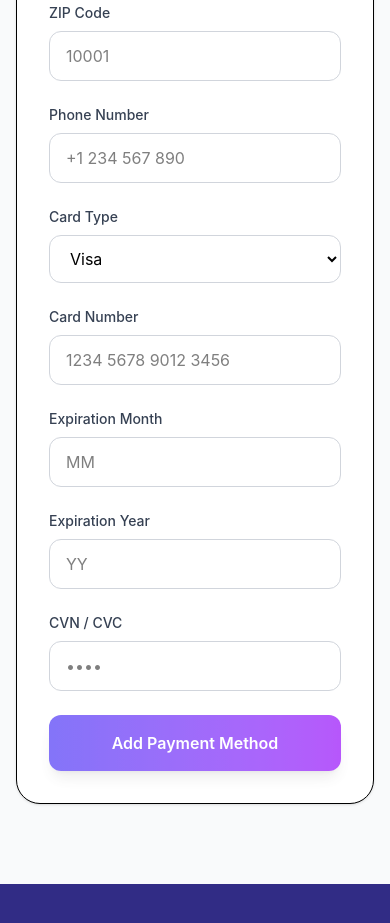
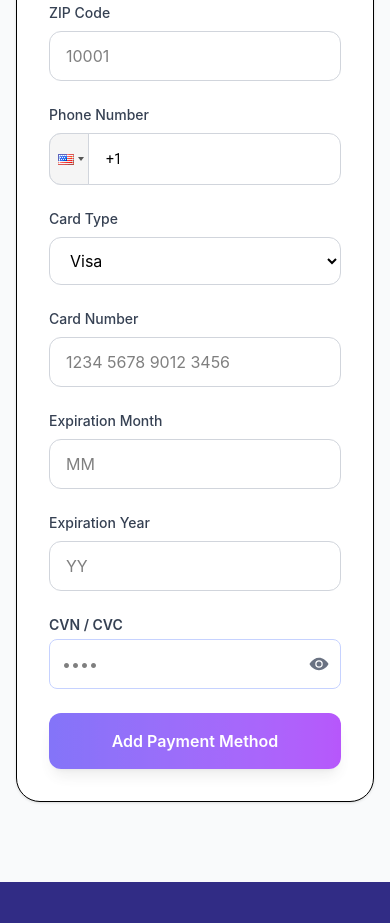
Before and after one commit to buildwithkaleem/hostmost, a React (Vite) app: page /method in a window 390 px wide. Shown: the part 1920-2843 px from the top of the page. Built offline with nearby package versions, Linux system fonts and the light colour scheme; no server answers.

Commit message:
add-pyment-method-page phone & cvn update

```diff
--- a/src/pages/AddPaymentMethodPage.jsx
+++ b/src/pages/AddPaymentMethodPage.jsx
@@ -2,6 +2,13 @@ import { useState } from "react";
 import { FaCreditCard, FaLock } from "react-icons/fa";
 import { api } from "../lib/api";
 import { useNavigate } from "react-router";
+import PasswordInput from "../components/form/PasswordInput";
+
+
+import PhoneInput from "react-phone-input-2/lib/lib";
+import "react-phone-input-2/lib/style.css";
+
+const Input = PhoneInput.default || PhoneInput;
 
 const AddPaymentMethodPage = () => {
 
@@ -390,19 +397,26 @@ const AddPaymentMethodPage = () => {
                   />
                 </div>
 
-                {/* Phone */}
+                {/* Phone input 2 */}
                 <div>
                   <label className="block text-sm font-medium text-gray-700 mb-2">
                     Phone Number
                   </label>
 
-                  <input
-                    type="text"
-                    name="phoneNumber"
+                  <Input
+                    country={"us"}
                     value={formData.phoneNumber}
-                    onChange={handleChange}
-                    placeholder="+1 234 567 890"
-                    className="w-full border border-gray-300 rounded-xl px-4 py-3 outline-none focus:ring-2 focus:ring-indigo-500"
+                    onChange={(phone) =>
+                      setFormData({
+                        ...formData,
+                        phoneNumber: phone,
+                      })
+                    }
+                    inputClass="!w-full !h-[52px] !rounded-xl !border !border-gray-300 !pl-14 focus:!ring-2 focus:!ring-indigo-500"
+                    buttonClass="!border-gray-300 !rounded-l-xl"
+                    containerClass="!w-full"
+                    dropdownClass="!text-black"
+                    enableSearch={true}
                   />
                 </div>
 
@@ -475,17 +489,12 @@ const AddPaymentMethodPage = () => {
 
                 {/* CVN */}
                 <div className="md:col-span-2">
-                  <label className="block text-sm font-medium text-gray-700 mb-2">
-                    CVN / CVC
-                  </label>
-
-                  <input
-                    type="password"
-                    name="cvn"
+                  <PasswordInput
+                    label={"CVN / CVC"}
+                    name={"cvn"}
+                    onChange={handleChange}
                     value={formData.cvn}
-                    onChange={handleChange}
                     placeholder="••••"
-                    className="w-full border border-gray-300 rounded-xl px-4 py-3 outline-none focus:ring-2 focus:ring-indigo-500"
                   />
                 </div>
 
```
